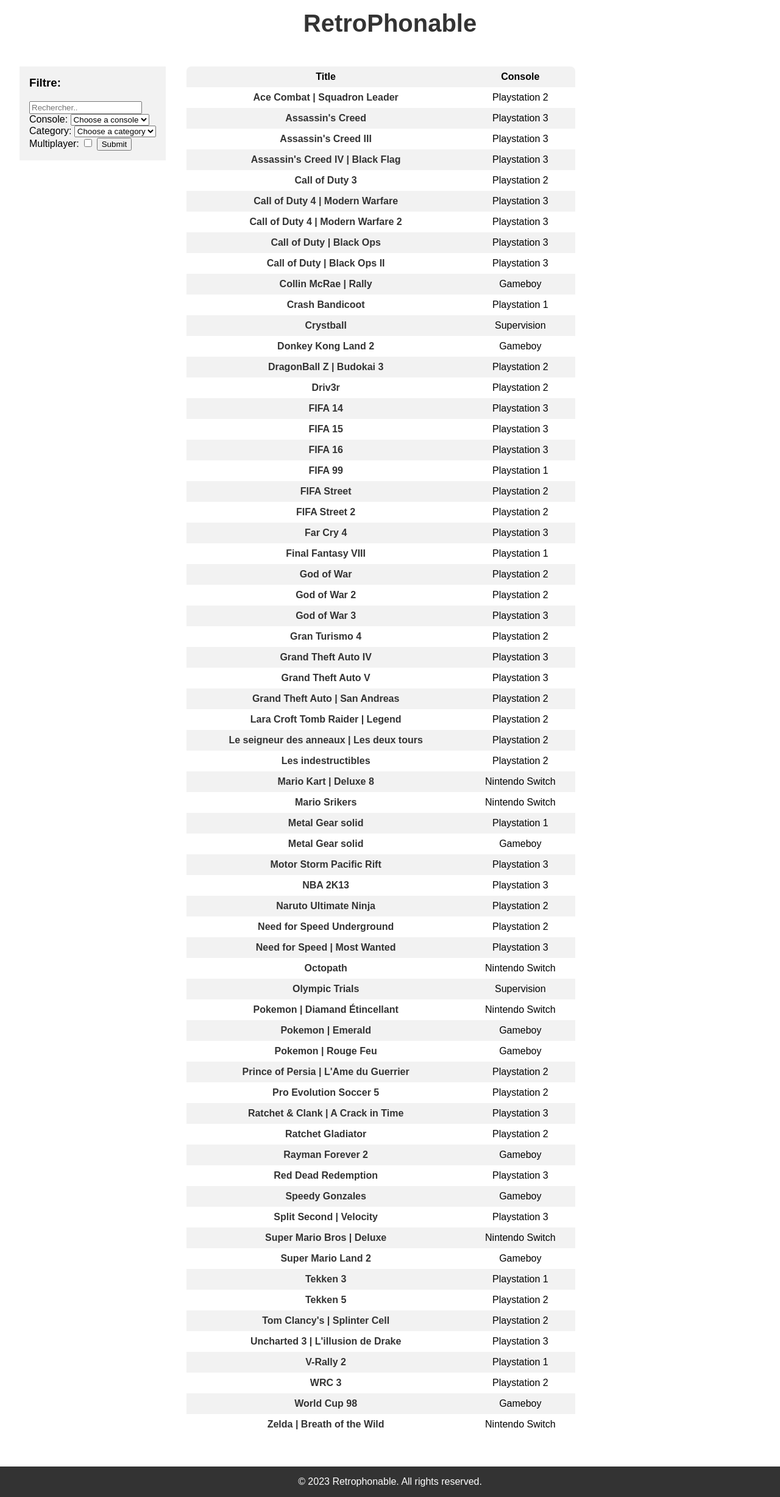
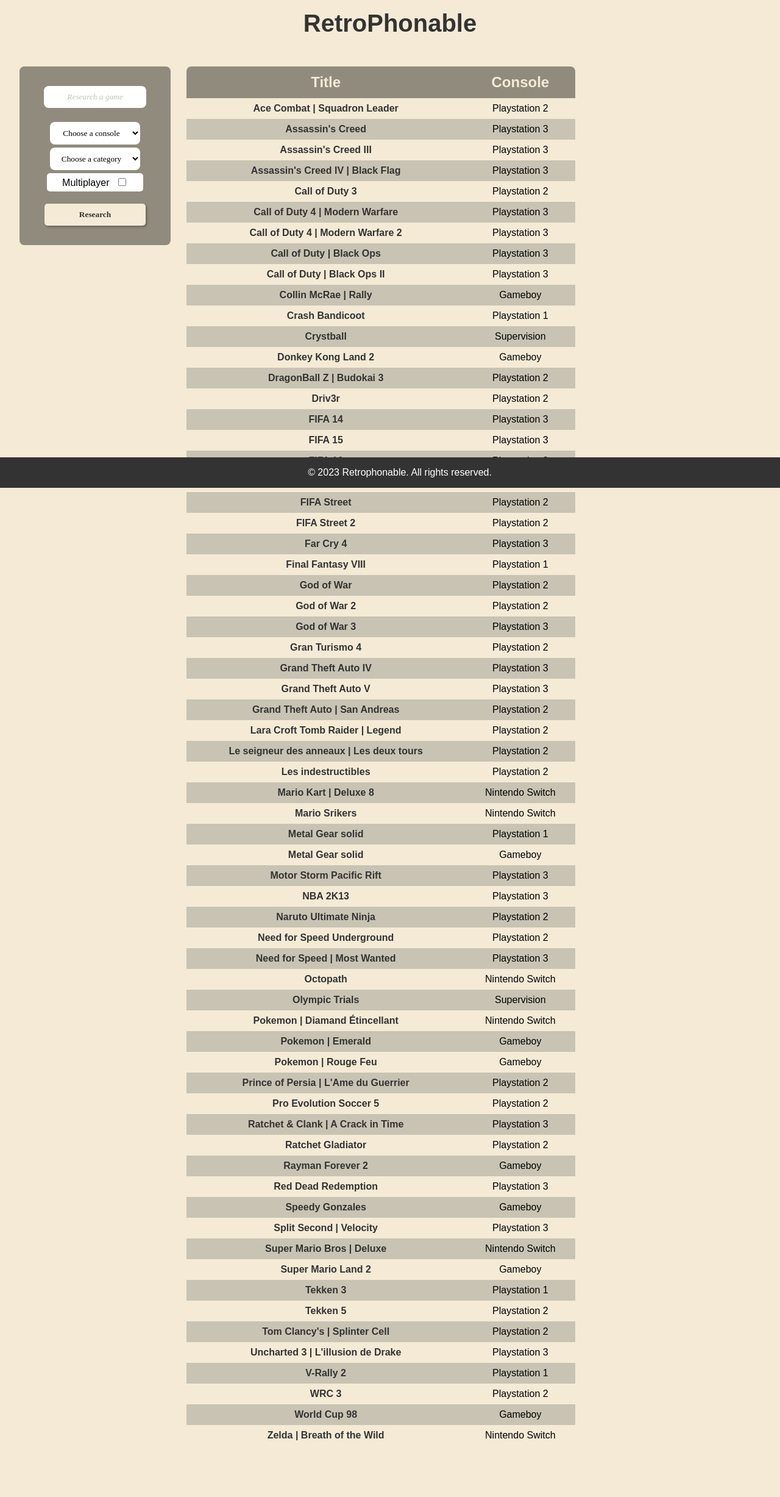
Before and after one commit to MazePaul/RetroPhonable, a Django app: page /library/ in a window 1280 px wide. Shown: the whole page at 61% size. After the commit the page ends 2362 px from the top, so only its background shows below. Run offline with Django 4.2, Linux system fonts and the light colour scheme; data comes from the database, SQL or seed files in the repository.

Commit message:
modification css front

```diff
--- a/Retrophonable/library/static/index.css
+++ b/Retrophonable/library/static/index.css
@@ -1,14 +1,16 @@
 /* Global styles */
 body {
   margin: 0;
-  font-family: Arial, sans-serif;
+  font-family: "Ubuntu", sans-serif;
+  background-color: #F4EAD6;
 }
+
 header {
-  background-color: #fff;
   color: #fff;
   padding: 1em;
   text-align: center;
 }
+
 h1 {
   margin: 0;
   font-size: 2.5em;
@@ -44,9 +46,12 @@ p {
   margin: 0;
 }
 footer {
+  position: fixed;
+  width: 100%;
   background-color: #333;
   color: #fff;
   padding: 1em;
+  bottom: 0;
   text-align: center;
 }
 
@@ -57,6 +62,7 @@ footer {
 
 
 table {
+  min-height: 0;
   border-collapse: collapse;
   width: 70%;
   margin-bottom: 20px;
@@ -65,16 +71,19 @@ table {
 th, td {
   text-align: center;
   padding: 8px;
-  #border: 1px solid #ddd;
 }
 
 th {
-  background-color: #f2f2f2;
+  background-color: #918B7D;
+  color: #F4EAD6;
   text-align: center;
+  font-size: 1.5em;
+  font-weight: bold;
+  padding: 12px;
 }
 
 tr:nth-child(even) {
-  background-color: #f2f2f2;
+  background-color: #C8C3B3;
 }
 
 tr:first-child th:first-child {
@@ -120,65 +129,78 @@ tr:last-child td:last-child {
 
 
 
-
-
-.search-box {
-  display: flex;
-  justify-content: center;
-  align-items: center;
-}
-
-.search-box input[type="text"] {
-  border: none;
-  border-radius: 20px;
-  padding: 10px 20px;
-  font-size: 16px;
+.sidebar {
+  top: 0;
+  left: 0;
+  width: 15 %;
+  height: 60%;
+  background-color: #918B7D;
+  padding: 2em;
+  border-radius: 8px;
   margin-right: 10px;
 }
 
-.search-box button[type="submit"] {
-  border: none;
-  border-radius: 20px;
-  padding: 10px 20px;
-  font-size: 16px;
-  background-color: #007bff;
-  color: #fff;
-  cursor: pointer;
+.sidebar label {
+    margin-bottom: 10px;
 }
 
-
-
-
-
-.sidebar {
-  top: 0;
-  left: 0;
-  width: 20 %;
-  height: 60%;
-  background-color: #f2f2f2;
-  padding: 1em;
-  box-sizing: border-box;
-}
-.sidebar h3 {
-  margin-top: 0;
-}
-.sidebar ul {
-  list-style: none;
-  padding: 0;
-  margin: 0;
-}
-.sidebar li {
-  margin-bottom: 0.5em;
-}
-.sidebar a {
-  color: #333;
-  text-decoration: none;
-}
-.sidebar a:hover {
-  color: #007bff;
+.sidebar input[type="text"],
+.sidebar select {
+  width: 80%;
+  padding: 10px;
+  border-radius: 8px;
+  border: none;
+  margin: 0 auto 5px;
+  font-family: Ubuntu;
+  text-align: center;
+  display: block;
+  background-color: #fff;
 }
 
+.sidebar input[type="text"]::placeholder,
+.sidebar select::placeholder {
+  color: #C0C0C0;
+  font-style: italic;
+}
 
+.sidebar input[type="checkbox"] {
+  margin-left: 10px;
+}
+
+.sidebar button[type="submit"] {
+  width: 90%;
+  padding: 10px;
+  background-color: #F4EAD6;
+  color: #333;
+  font-family: Ubuntu;
+  font-weight: bold;
+  border: none;
+  border-radius: 5px;
+  cursor: pointer;
+  box-shadow: 2px 2px 4px rgba(0, 0, 0, 0.3);
+  margin: 0 auto;
+  display: block;
+}
+
+.sidebar button[type="submit"]:hover {
+  background-color: #C8C3B3;
+}
+
+.sidebar select option {
+  color: #333;
+  font-family: Ubuntu;
+  font-weight: bold;
+}
+
+.multiplayer {
+  text-align: center;
+  padding: 5px;
+  background-color: #fff;
+  border-radius: 5px;
+  width: 80%;
+  margin: 0 auto 20px;
+  display: block;
+}
 
 
 .container {
@@ -188,7 +210,6 @@ tr:last-child td:last-child {
     height: 100%;
     justify-content: space-between;
 }
-
 
 
 
--- a/Retrophonable/library/templates/library/index.html
+++ b/Retrophonable/library/templates/library/index.html
@@ -6,6 +6,7 @@
   <meta charset="UTF-8">
   <title>RetroPhonable</title>
   <link rel="stylesheet" type="text/css" href="{% static 'index.css' %}">
+  <link href="https://fonts.googleapis.com/css2?family=VT323&display=swap" rel="stylesheet">
   <script type="text/javascript" src="{% static 'js/overlay.js' %}"></script>
 </head>
 <body>
@@ -17,12 +18,10 @@
 
     <div class="container">
       <div class="sidebar">
-        <h3>Filtre:</h3>
         <form method="POST" action="{% url 'library:CategorySearch' %}">
           {% csrf_token %}
-          <input type="text" placeholder="Rechercher.." name="search_query" value="{{ search_query }}">
+          <input type="text" placeholder="Research a game" name="search_query" value="{{ search_query }}">
           <br>
-          <label for="console">Console:</label>
           <select id="console" name="console">
             <option value="">Choose a console</option>
             <option value="Gameboy">Gameboy</option>
@@ -32,8 +31,6 @@
             <option value="Playstation 3">PlayStation 3</option>
             <option value="Supervision">Supervision</option>
           </select>
-          <br>
-          <label for="category">Category:</label>
           <select id="category" name="category">
             <option value="">Choose a category</option>
             <option value="Aventure">Adventure</option>
@@ -43,11 +40,11 @@
             <option value="Action">Action</option>
             <option value="FPS">FPS</option>
           </select>
-          <br>
-          <label for="multiplayer">Multiplayer:</label>
-          <input type="checkbox" id="multiplayer" name="multiplayer" value="1">
-
-          <button type="submit">Submit</button>
+          <div class="multiplayer">
+            <label for="multiplayer">Multiplayer</label>
+            <input type="checkbox" id="multiplayer" name="multiplayer" value="1">
+          </div>
+          <button type="submit">Research</button>
         </form>
       </div>
       <table>
```
Also changed, not shown: 1 other file. Lines whose indentation alone changed are shown as unchanged.
